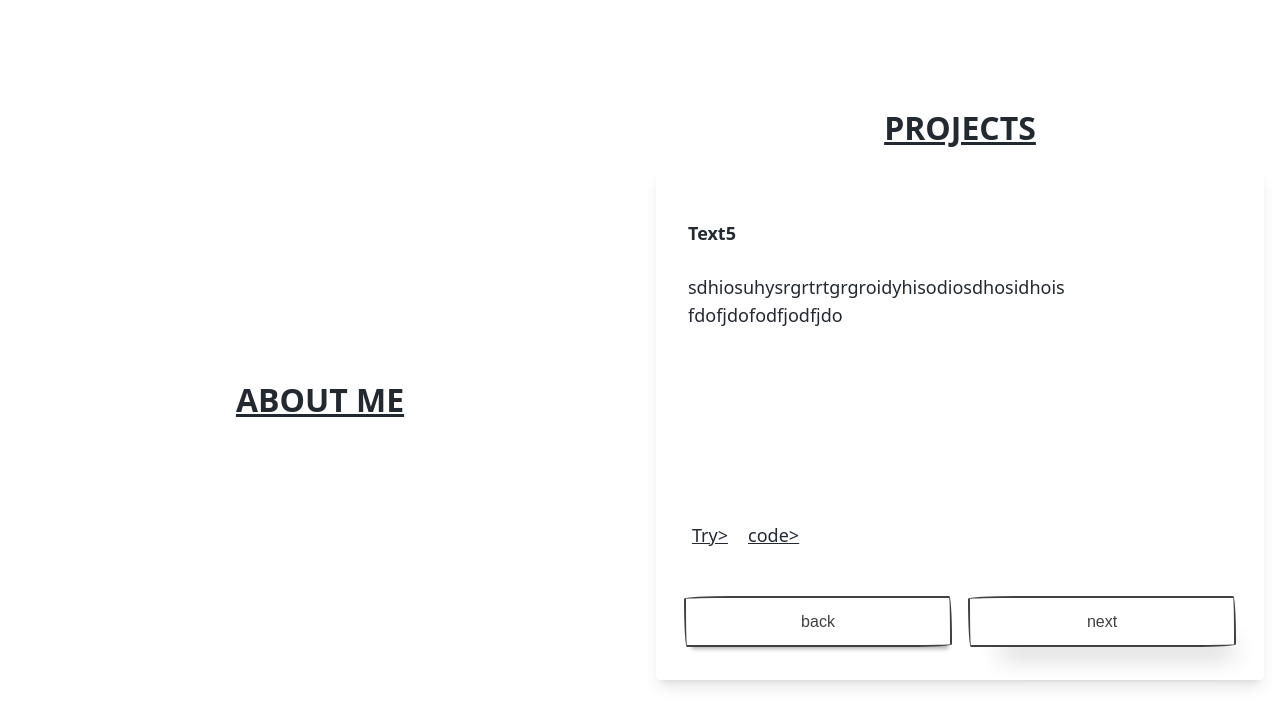
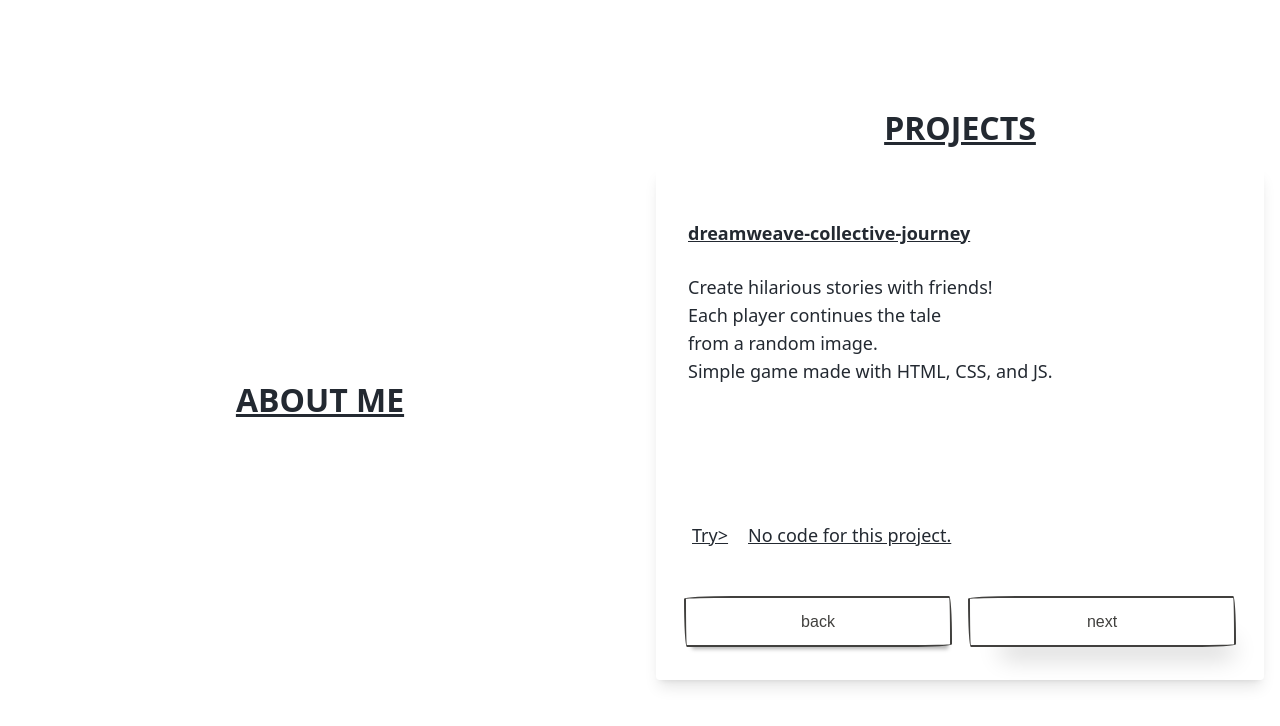
Before and after one commit to THEkingmay/final_portfolio, a React (Vite) app: page / in a window 1280 px wide. Both pictures are taken after a click on the button "back". Shown: the top 726 px of the page. Built offline with nearby package versions, Linux system fonts and the light colour scheme.

Commit message:
add projects

```diff
--- a/src/Data/Project.js
+++ b/src/Data/Project.js
@@ -1,32 +1,34 @@
 const ProjectData = [
     {
-        title: "Text1",
-        description:"sdhiosuhfdfdfjr59374937493749ysoidyhisodiosdhosidhois\nfdofjdofodfjodfjdo",
-        link:"#",
-        code:"#",
+        title: "ur-cash-is-flow",
+        description: "React + Tailwind\nManage your personal finances with ease.\nYour data is safely stored in localStorage.",
+        link:"https://ur-cash-is-flow.vercel.app/",
+        code:"https://github.com/THEkingmay/UrCashIsFlow",
     },
     {
-        title: "Text2",
-        description:"sdhiosufvdvjhidvhikvhiduhviudvhiu\ndvmd;lvpdvmdhysoefefe583445935793idyhisodiosdhosidhois\nfdofjdofodfjodfjd",
-        link:"#",
-        code:"#",
+        title: "i_will_do_it_later",
+        description: "React + Tailwind\nwith daisyUI for clean UI.\nA simple to-do list app\n stores your data in localStorage.\nAdd, edit, and delete your tasks easily.",
+        link:"https://illdoitlater.vercel.app/",
+        code:"https://github.com/THEkingmay/todo_react-tailwind_daisyUI",
     },
     {
-        title: "Text3",
-        description:"sdhiosuhysoidyhisodiosdhosidhois\nfdofjdofodfjodfjdo",
-        link:"#",
-        code:"#",
-    },{
-        title: "Text4",
-        description:"sdhiosufdfdfdfdysoidyhisodiosdhosidhois\nfdofjdofodfjodfjdo",
-        link:"#",
-        code:"#",
-    },{
-        title: "Text5",
-        description:"sdhiosuhysrgrtrtgrgroidyhisodiosdhosidhois\nfdofjdofodfjodfjdo",
-        link:"#",
-        code:"#",
+        title: "study-class",
+        description:"Built with Vue and Tailwind.\nEasily manage your class schedule\n add details like time, room, and notes.",
+        link:"https://study-class.netlify.app/",
+        code:"https://github.com/THEkingmay/Univ-Class",
     },
+    {
+        title: "warewolf web game",
+        description: "Play the classic Werewolf board game \nHTML/CSS/JS-based.\nOne phone, one moderator, multiple players.\nFind the werewolves before it's too late!",
+        link:"https://matheewarewolf.netlify.app/",
+        code:"https://github.com/THEkingmay/WarewoftV1",
+    },
+    {
+        title: "dreamweave-collective-journey",
+        description: "Create hilarious stories with friends!\nEach player continues the tale \nfrom a random image.\nSimple game made with HTML, CSS, and JS.",
+        link:"https://dreamweave-collective-journey.netlify.app/",
+        code:"",
+    }
 ]
 
 export default ProjectData;
--- a/src/Views/Project.jsx
+++ b/src/Views/Project.jsx
@@ -5,13 +5,15 @@ export default function Project({projects}) {
         <div className="h-screen p-4  text-[var(--text-color)] flex items-center flex-col md:justify-center">
             <div className="text-head font-bold ">PROJECTS</div>
                 <div className="m-4 shadow-lg rounded w-full h-full flex flex-col  p-5 md:h-2/3">
-                    <div className="w-full flex font-bold   md:h-1/6 items-center pl-3 pt-3 text-lg">{projects[currentIndex].title}</div>
-                    <div className="w-full whitespace-pre-line flex h-2/5 overflow-scroll mt-2 md:h-3/6 pl-3 text-lg">
+                    <div className="w-full flex font-bold text-3xl underline  md:h-1/6 items-center pl-3 pt-3 text-lg">{projects[currentIndex].title}</div>
+                    <div className="w-full whitespace-pre-line flex h-2/5  mt-2 md:h-3/6 pl-3 text-lg">
                         {projects[currentIndex].description}
                     </div>
                     <div className="underline  flex w-full  p-4 text-lg  md:h-1/6 text-2xl">
-                        <a className="mr-10 md:mr-5" href={projects[currentIndex].link}>Try{">"} </a>
-                        <a href={projects[currentIndex].code}>code{">"}</a>
+                        <a target="blank" className="mr-10 md:mr-5" href={projects[currentIndex].link}>Try{">"} </a>
+                        {projects[currentIndex].code ?
+                        (<a target="_blank" href={projects[currentIndex].code}> code {">"}</a>) :
+                        (<span>No code for this project.</span> )}
                     </div>
                     <div className="w-full flex justify-between  md:h-1/6">
                         <button
```
